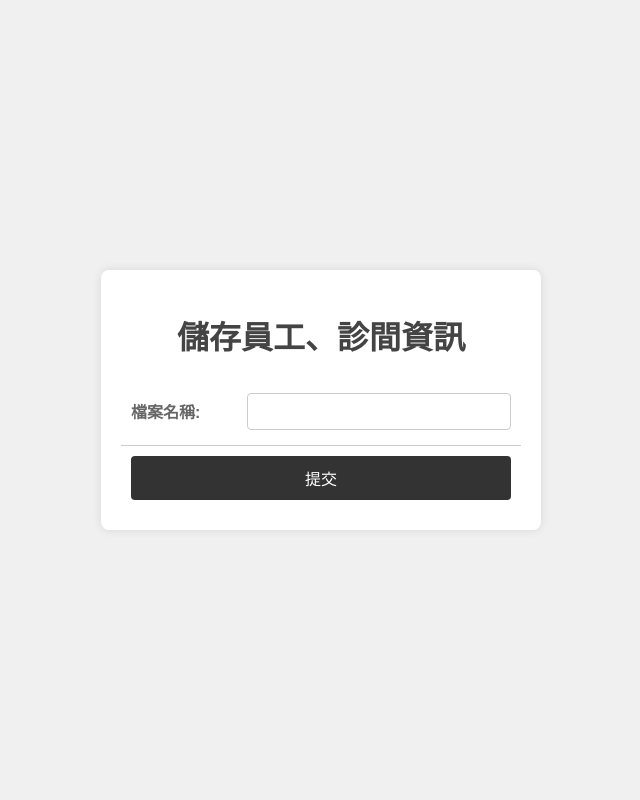
After one commit to weiso131/Scheduling_system, a Python web app: template src/templates/save_reusable_data.html in a window 1280 px wide. The commit adds this page. Shown: the whole page, without its empty margins (319-959 px from the left). Run offline with Jinja, Linux system fonts and the light colour scheme; the template is opened without the code that fills it, so the values that code supplies are empty.

Commit message:
Save reuseable data of departments and employees

```diff
--- /dev/null
+++ b/src/templates/save_reusable_data.html
@@ -0,0 +1,27 @@
+<!DOCTYPE html>
+<html lang="en">
+<head>
+    <meta charset="UTF-8">
+    <meta name="viewport" content="width=device-width, initial-scale=1.0">
+    <title>儲存員工、診間資訊</title>
+    <link rel="stylesheet" href="static/home.css">
+</head>
+<body>
+    <div class="container">
+        <h1>儲存員工、診間資訊</h1>
+        <form action="{{ url_for('save_reusable_data') }}" method="POST" class="form">
+            <table class="table">
+                <tbody>
+                    <tr>
+                        <td><label for="file_name" class="label">檔案名稱:</label></td>
+                        <td><input type="text" id="file_name" name="file_name" class="input" required></td>
+                    </tr>
+                    <tr>
+                        <td colspan="2"><button type="submit" class="button">提交</button></td>
+                    </tr>
+                </tbody>
+            </table>
+        </form>
+    </div>
+</body>
+</html>
--- a/src/templates/show_status.html
+++ b/src/templates/show_status.html
@@ -66,6 +66,7 @@
             <a href="{{ url_for('add_employee') }}" class="button">新增員工</a>
             <a href="{{ url_for('add_department') }}" class="button">新增診間</a>
             <a href="{{ url_for('build_schedule') }}" class="button">生成班表</a>
+            <a href="{{ url_for('save_reusable_data') }}" class="button">儲存員工、診間資訊</a>
         </div>
     </div>
 </body>
```
Also changed, not shown: src/app.py (+12 -0 lines), src/scheduling/SchedualContainer.py (+18 -0 lines), 1 other file.
